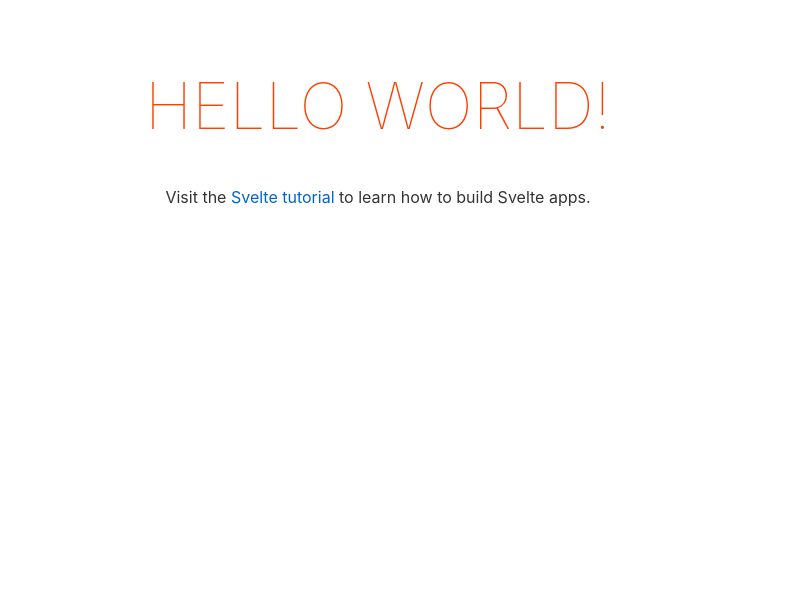
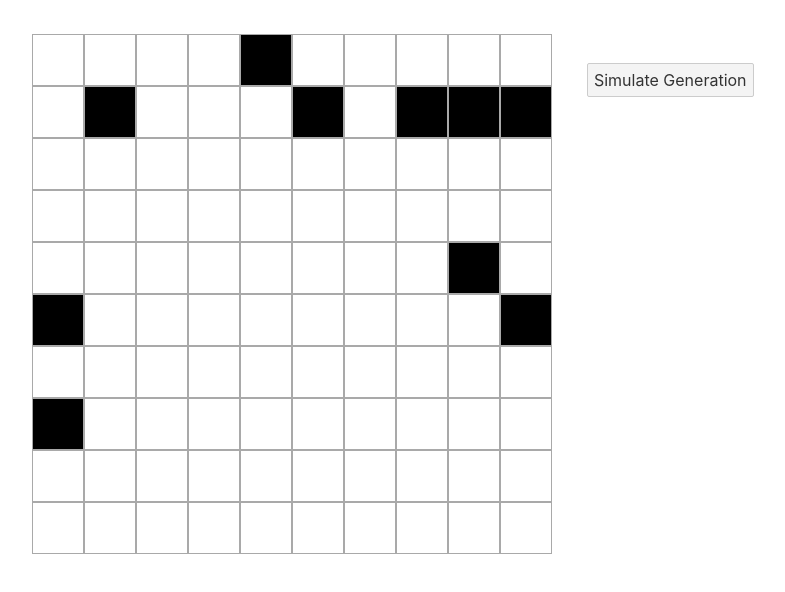
Before and after one commit to aladh/game-of-life, a Svelte app: page / in a window 1280 px wide. Shown: the top 592 px of the page, without its empty margins (262-1047 px from the left). Built offline with nearby package versions, Linux system fonts and the light colour scheme.

Commit message:
Working implementation

```diff
--- /dev/null
+++ b/src/lib/Cell.ts
@@ -0,0 +1,62 @@
+export enum Transition {
+  NONE,
+  LIVE,
+  DIE
+}
+
+export class GenerationResult {
+  index: number
+  transition: Transition
+
+  constructor(index: number, transition: Transition) {
+    this.index = index
+    this.transition = transition
+  }
+}
+
+export default class Cell {
+  private _alive = false
+  private neighbors = 0
+  private readonly index: number
+
+  constructor(index: number) {
+    this.index = index
+  }
+
+  get alive() {
+    return this._alive
+  }
+
+  simulateGeneration(): GenerationResult {
+    if (this._alive && (this.neighbors == 2 || this.neighbors == 3)) {
+      return new GenerationResult(this.index, Transition.NONE)
+    } else if (!this._alive && this.neighbors == 3) {
+      return this.live()
+    } else {
+      return this.die()
+    }
+  }
+
+  live() {
+    if (this._alive) return new GenerationResult(this.index, Transition.NONE)
+
+    this._alive = true
+    return new GenerationResult(this.index, Transition.LIVE)
+  }
+
+  incrementNeighbors() {
+    this.neighbors++
+  }
+
+  decrementNeighbors() {
+    this.neighbors--
+  }
+
+  private die() {
+    if (!this._alive) return new GenerationResult(this.index, Transition.NONE)
+
+    this._alive = false
+
+    return new GenerationResult(this.index, Transition.DIE)
+  }
+}
--- /dev/null
+++ b/src/lib/Grid.ts
@@ -0,0 +1,92 @@
+import Cell, { GenerationResult, Transition } from "./Cell"
+
+export class Grid {
+  private _cells: Cell[] = []
+  private readonly length: number = 10
+
+  constructor(length: number) {
+    this.length = length
+
+    for (let i = 0; i < length * length; i++) {
+      this._cells.push(new Cell(i))
+    }
+  }
+
+  get cells() {
+    return this._cells
+  }
+
+  seedCells(num: number) {
+    for (let i = 0; i < num; i++) {
+      let index = Grid.getRandomInt(this._cells.length - 1)
+
+      this._cells[index].live()
+      this.updateNeighbors(index, true)
+    }
+  }
+
+  simulateGeneration() {
+    let results: GenerationResult[] = []
+
+    this._cells.forEach(cell => results.push(cell.simulateGeneration()))
+
+    results.forEach(result => {
+      if (result.transition === Transition.LIVE) {
+        this.updateNeighbors(result.index, true)
+      } else if (result.transition === Transition.DIE) {
+        this.updateNeighbors(result.index, false)
+      }
+    })
+
+    this._cells = [...this._cells]
+  }
+
+  private updateNeighbors(index: number, increment: boolean) {
+    this.neighborIndexes(index).forEach(idx => {
+      let cell = this._cells[idx]
+
+      if (increment) {
+        cell.incrementNeighbors()
+      } else {
+        cell.decrementNeighbors()
+      }
+    })
+  }
+
+  private neighborIndexes(index: number): number[] {
+    let indexes = []
+
+    let beginningOfRow = this.column(index) == 0
+    let endOfRow = this.column(index) == this.length - 1
+    let beginningOfColumn = this.row(index) == 0
+    let endOfColumn = this.row(index) == this.length - 1
+
+    // Left
+    !beginningOfRow && indexes.push(index - 1)
+    !beginningOfRow && this.row(index) != 0 && indexes.push(index - this.length - 1)
+    !beginningOfRow && this.row(index) != this.length - 1 && indexes.push(index + this.length - 1)
+
+    // Right
+    !endOfRow && indexes.push(index + 1)
+    !endOfRow && this.row(index) != 0 && indexes.push(index - this.length + 1)
+    !endOfRow && this.row(index) != this.length - 1 && indexes.push(index + this.length + 1)
+
+    // Above and below
+    !beginningOfColumn && indexes.push(index - this.length)
+    !endOfColumn && indexes.push(index + this.length)
+
+    return indexes
+  }
+
+  private column(index: number): number {
+    return index % this.length
+  }
+
+  private row(index: number): number {
+    return Math.floor(index / this.length)
+  }
+
+  private static getRandomInt(max: number): number {
+    return Math.floor(Math.random() * Math.floor(max))
+  }
+}
--- a/src/main.js
+++ b/src/main.js
@@ -1,10 +1,5 @@
-import App from './App.svelte';
+import App from './ui/App.svelte';
 
-const app = new App({
-	target: document.body,
-	props: {
-		name: 'world'
-	}
-});
+const app = new App({ target: document.body });
 
 export default app;
--- a/src/App.svelte
+++ b/src/ui/App.svelte
@@ -1,10 +1,14 @@
 <script>
-	export let name;
+	import GridUI from "./Grid.svelte"
+	import { Grid } from "../lib/Grid"
+
+	let grid = new Grid(10)
+	grid.seedCells(10)
 </script>
 
 <main>
-	<h1>Hello {name}!</h1>
-	<p>Visit the <a href="https://svelte.dev/tutorial">Svelte tutorial</a> to learn how to build Svelte apps.</p>
+	<GridUI grid={grid}></GridUI>
+	<button on:click={() => {grid.simulateGeneration(); grid = grid}}>Simulate Generation</button>
 </main>
 
 <style>
--- /dev/null
+++ b/src/ui/Grid.svelte
@@ -0,0 +1,62 @@
+<script>
+    export let grid
+    $: length = Math.sqrt(grid.cells.length)
+</script>
+
+<div class="container">
+  {#each grid.cells as cell, i}
+      <div class="cell"
+           data-alive="{cell.alive}"
+           style="grid-row-start: {Math.floor(i / length) + 2}; grid-column-start: { i % length + 1}"
+      >
+      </div>
+  {/each}
+</div>
+
+<style>
+    .container {
+        display: inline-grid;
+        justify-items: center;
+        align-items: center;
+        margin: 10px 60px 30px;
+    }
+
+    .cell {
+        border: 1px solid darkgray;
+        justify-self: stretch;
+        align-self: stretch;
+
+        height: 60px;
+        width: 60px;
+    }
+
+    @media (max-width: 1500px) {
+        .cell {
+            height: 50px;
+            width: 50px;
+        }
+
+        .container {
+            margin: 10px 30px 30px;
+        }
+    }
+
+    @media (max-width: 550px) {
+        .cell {
+            height: 35px;
+            width: 35px;
+        }
+
+        .container {
+            margin: 0 auto 30px;
+        }
+    }
+
+    .cell[data-alive = 'false'] {
+        background-color: white;
+    }
+
+    .cell[data-alive = 'true'] {
+        background-color: black;
+    }
+</style>
```
